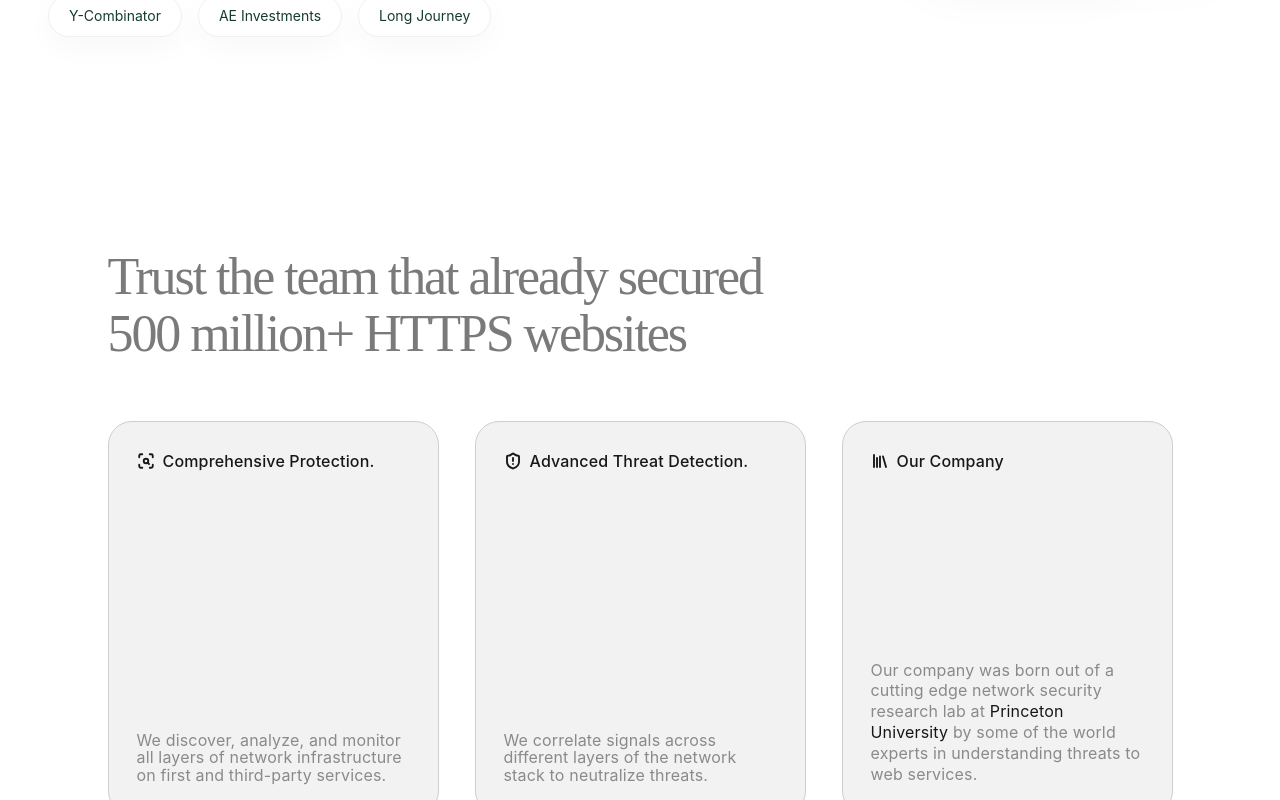
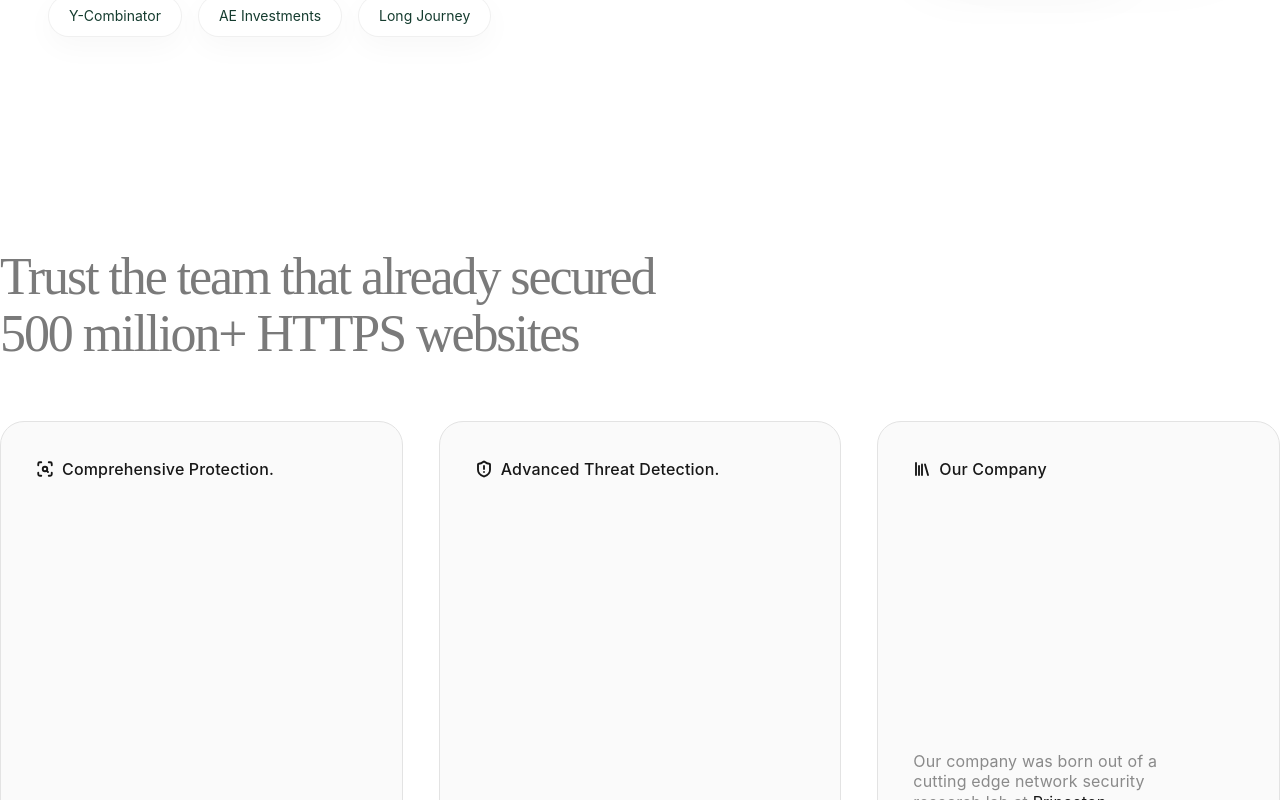
Before and after one commit to Ux-Geek/Crosslayer-Labs, a Next.js app: page / in a window 1280 px wide. Shown: the part 560-1360 px from the top of the page. Built offline with nearby package versions, Linux system fonts and the light colour scheme; a web font is replaced by a local one.

Commit message:
style: update container max-width and adjust WhyUs card dimensions, styling, and padding

```diff
--- a/src/components/WhyUs.tsx
+++ b/src/components/WhyUs.tsx
@@ -27,7 +27,7 @@ const cards = [
 
 export default function WhyUs() {
   return (
-    <section id="why-us" className="mx-auto max-w-[1065px] px-5 py-24 md:px-0 lg:py-32">
+    <section id="why-us" className="mx-auto max-w-7xl px-5 py-24 md:px-0 lg:py-32">
       {/* Title — Gowun Batang, same size as Team section */}
       <motion.h2
         initial={{ opacity: 0, y: 20 }}
@@ -47,8 +47,8 @@ export default function WhyUs() {
             whileInView={{ opacity: 1, y: 0 }}
             viewport={{ once: true }}
             transition={{ delay: idx * 0.1 }}
-            className="relative flex flex-col items-start justify-between rounded-[24px] border border-[#CECECE] bg-[#F2F2F2] p-[28px] py-[30px]"
-            style={{ width: "331px", height: "394px" }}
+            className="relative flex flex-col items-start justify-between rounded-[24px] border border-[#E3E3E3] bg-[#FAFAFA] p-[35px] py-[38px]"
+            style={{ width: "414px", height: "493px" }}
           >
             {/* Top Frame — Icon + Title */}
             <div className="flex flex-row items-center gap-[8px]">
```
